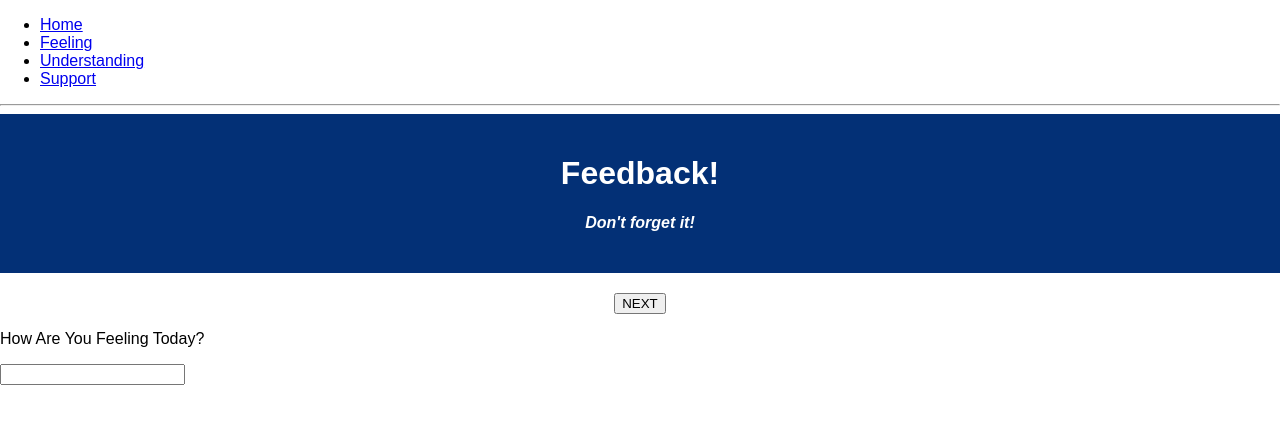
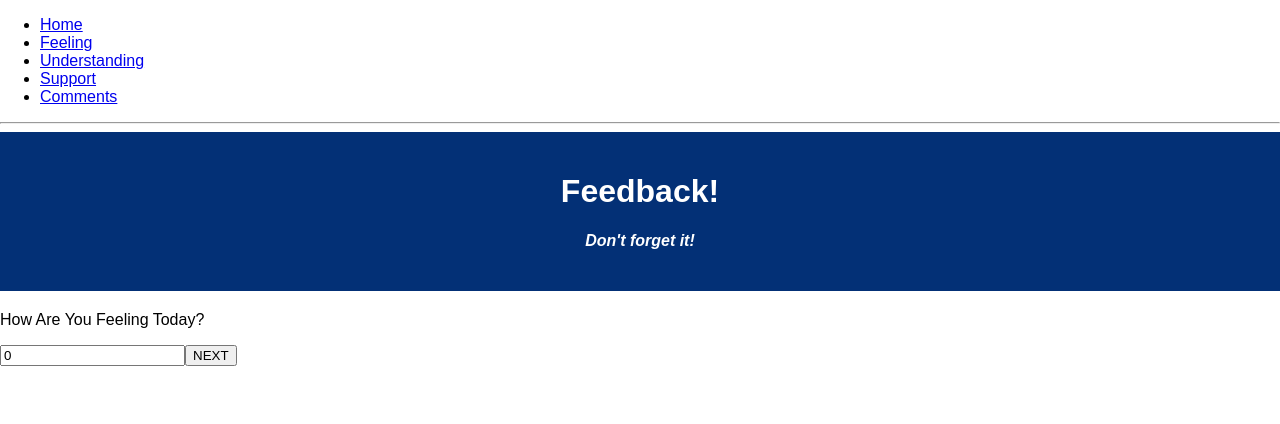
Before and after one commit to JJSalsbury/weekend-redux-feedback-loop, a React (Create React App) app: page /#/feelingItem in a window 1280 px wide. Shown: the top 424 px of the page. Built offline with nearby package versions, Linux system fonts and the light colour scheme.

Commit message:
Components: updated return to include onChange event

```diff
--- a/src/components/App/App.jsx
+++ b/src/components/App/App.jsx
@@ -13,6 +13,7 @@ import Home from '../Home/Home';
 import FeelingItem from '../FeelingItem/FeelingItem';
 import UnderstandingItem from '../UnderstandingItem/UnderstandingItem';
 import SupportItem from '../SupportItem/SupportItem';
+import CommentsItem from '../CommentsItem/CommentsItem';
 
 function App() {
 
@@ -51,6 +52,9 @@ function App() {
          <li>
            <Link to="/supportItem">Support</Link>
          </li>
+         <li>
+           <Link to="/commentsItem">Comments</Link>
+         </li>
        </ul>
     {/* <div className='App'>
       <header className='App-header'>
@@ -66,7 +70,7 @@ function App() {
         <Home />
       </Route>
 
-      <Route path="/feelingItem">
+      <Route path="/feelingItem" exact>
       <FeelingItem />
       </Route>
 
@@ -77,6 +81,10 @@ function App() {
       <Route path="/supportItem">
       <SupportItem />
       </Route>
+
+      <Route path="/commentsItem">
+      <CommentsItem />
+      </Route>
    </div>
 
     </Router>
--- /dev/null
+++ b/src/components/CommentsItem/CommentsItem.jsx
@@ -0,0 +1,36 @@
+import React from 'react';
+import { useDispatch } from 'react-redux';
+import {useState} from 'react';
+
+
+function CommentsItem({commentsItem}) {
+    console.log('SupportItem Component')
+
+    const [commentsOption, setCommentsOption] = useState('');
+
+    const dispatch = useDispatch();
+
+    const handleClick = (event) => {
+        event.preventDefault();
+        console.log('Changed page to:');
+        // history.push('/supportItem');
+        dispatch({
+            type:'SET_COMMENTS',
+            payload: commentsOption
+
+        })
+    }
+
+    return (
+        <div>
+            <p>Any comments you wanted to leave?</p>
+            <form  onSubmit={handleClick}>
+            <input value= {commentsOption} onChange={event => setCommentsOption(event.target.value)} type="text" placeholder="Comments" />
+            <button>NEXT</button>
+            </form>
+        </div>
+    );
+
+}
+
+export default CommentsItem;
--- a/src/components/FeelingItem/FeelingItem.jsx
+++ b/src/components/FeelingItem/FeelingItem.jsx
@@ -1,17 +1,33 @@
 import React from 'react';
 import { useDispatch } from 'react-redux';
 import {useState} from 'react';
+import {useHistory} from 'react-router-dom'
 
 function FeelingItem({feelingItem}) {
     console.log('FeelingItem Component')
-    // const [feelingOption, setFeelingOption] = useState
+
+    const [feelingOption, setFeelingOption] = useState(0);
 
     const dispatch = useDispatch();
 
+    const history = useHistory()
+
+    const handleClick = (event) => {
+        console.log('Changed page to:');
+        dispatch({
+            type:'SET_FEELING',
+            payload: feelingOption
+        })
+        history.push('/understandingItem');
+    }
+
     return (
         <div>
-            <p>How Are You Feeling Today?</p>
-            <input type="number" />
+        <p>How Are You Feeling Today?</p>
+        <form  onSubmit={handleClick}>
+        <input value= {feelingOption} onChange={event => setFeelingOption(event.target.value)} type="number"/>
+        <button>NEXT</button>
+        </form>
         </div>
     );
 
--- a/src/components/Home/Home.jsx
+++ b/src/components/Home/Home.jsx
@@ -6,7 +6,7 @@ function Home() {
     const history = useHistory()
 
     const handleClick = () => {
-        console.log('Changed page!');
+        console.log('Changed page to:');
         history.push('/feelingItem');
     }
 
@@ -17,7 +17,7 @@ function Home() {
           <h1 className='App-title'>Feedback!</h1>
           <h4>Don't forget it!</h4>
         </header>
-         <button onClick={handleClick}>NEXT</button>
+        {/* <button onClick={handleClick}>Start Feedback</button> */}
         </div>
 
     );
--- a/src/components/SupportItem/SupportItem.jsx
+++ b/src/components/SupportItem/SupportItem.jsx
@@ -1,18 +1,36 @@
 import React from 'react';
 import { useDispatch } from 'react-redux';
 import {useState} from 'react';
+import {useHistory} from 'react-router-dom';
 
 function SupportItem({supportItem}) {
     console.log('SupportItem Component')
-    // const [feelingOption, setFeelingOption] = useState
+
+    const [supportOption, setSupportOption] = useState(0);
 
     const dispatch = useDispatch();
 
+    const history = useHistory()
+
+    const handleClick = (event) => {
+        console.log('Changed page to:');
+        dispatch({
+            type:'SET_UNDERSTANDING',
+            payload: supportOption
+        })
+        history.push('/commentsItem');
+    }
+
+
+
     return (
         <div>
-            <p>How well are you being supported?</p>
-            <input type="number" />
-        </div>
+        <p>How well are you being supported?</p>
+        <form  onSubmit={handleClick}>
+        <input value= {supportOption} onChange={event => setSupportOption(event.target.value)} type="number"/>
+        <button>NEXT</button>
+        </form>
+    </div>
     );
 
 }
--- a/src/components/UnderstandingItem/UnderstandingItem.jsx
+++ b/src/components/UnderstandingItem/UnderstandingItem.jsx
@@ -1,17 +1,35 @@
 import React from 'react';
 import { useDispatch } from 'react-redux';
 import {useState} from 'react';
+import {useHistory} from 'react-router-dom'
 
 function UnderstandingItem({understandingItem}) {
     console.log('UnderstandingItem Component')
-    // const [feelingOption, setFeelingOption] = useState
+
+    const [understandingOption, setUnderstandingOption] = useState(0);
 
     const dispatch = useDispatch();
 
+    const history = useHistory()
+
+    const handleClick = (event) => {
+        console.log('Changed page to:');
+        dispatch({
+            type:'SET_UNDERSTANDING',
+            payload: understandingOption
+        })
+        history.push('/supportItem');
+    }
+
+
+
     return (
         <div>
-            <p>How well are you understanding the content?</p>
-            <input type="number" />
+        <p>How well are you understanding the content?</p>
+        <form  onSubmit={handleClick}>
+        <input value= {understandingOption} onChange={event => setUnderstandingOption(event.target.value)} type="number"/>
+        <button>NEXT</button>
+        </form>
         </div>
     );
 
--- a/src/index.js
+++ b/src/index.js
@@ -10,17 +10,40 @@ import { createStore, combineReducers, applyMiddleware } from 'redux';
 import logger from 'redux-logger';
 
 //REDUCERS
-const feedbackList = ( state = [], action) => {
-    if (action.type === 'SET_FEEDBACK') {
+const setFeeling = ( state = 0, action) => {
+    if (action.type === 'SET_FEELING') {
         return action.payload
     }
     return state;
 }
 
+const setUnderstanding = ( state = 0, action) => {
+    if (action.type === 'SET_UNDERSTANDING') {
+        return action.payload
+    }
+    return state;
+}
+
+const setSupport = ( state = 0, action) => {
+    if (action.type === 'SET_SUPPORT') {
+        return action.payload
+    }
+    return state;
+}
+
+const setComments = ( state = '', action) => {
+    if (action.type === 'SET_COMMENTS') {
+        return action.payload
+    }
+    return state;
+}
 //REDUX STORE
 const reduxStore = createStore(
     combineReducers({
-        feedbackList
+        setFeeling,
+        setUnderstanding,
+        setSupport,
+        setComments
     }),
     applyMiddleware(logger)
 );
```
Also changed, not shown: src/components/FeedbackItem/FeedbackItem.jsx (deleted), 2 other files (tests, documents, lock files or other folders).
